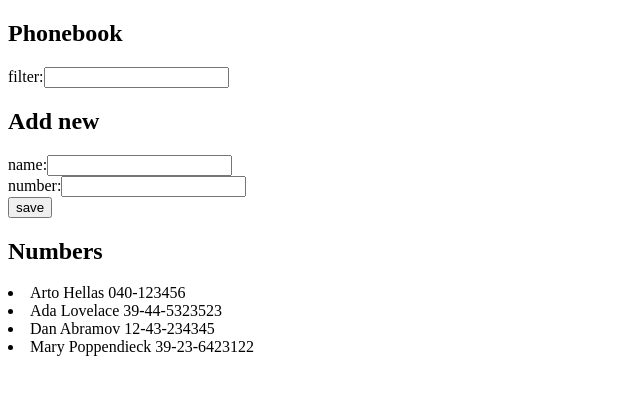
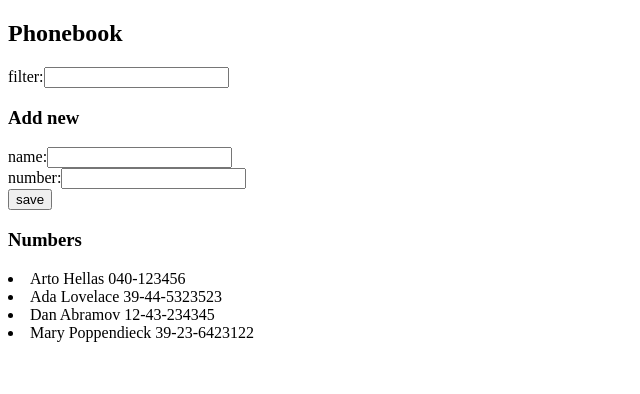
Before and after one commit to TeekkariTeemu/fullstack, a React (Create React App) app in the folder Osa2/puhelinluettelo/: page / in a window 1280 px wide. Shown: the top 394 px of the page, without its empty margins (0-640 px from the left). Built offline with nearby package versions, Linux system fonts and the light colour scheme.

Commit message:
2.10 Valmis

```diff
--- a/Osa2/puhelinluettelo/src/App.js
+++ b/Osa2/puhelinluettelo/src/App.js
@@ -1,11 +1,6 @@
 import { useState } from 'react'
-
-const Name = (props) => {
-  return (
-    <li>{props.name} {props.number}</li>
-  )}
-
-
+import List from './Components/List'
+import Filter from './Components/Filter'
 const App = () => {
   const [persons, setPersons] = useState([
     { name: 'Arto Hellas', number: '040-123456', id: 1 },
@@ -16,12 +11,7 @@ const App = () => {
   const [newName, setNewName] = useState('')
   const [newNumber, setNewNumber] = useState('')
   const [filter, setFilter] = useState('')
-  const [toShow, setToShow] = useState([
-    { name: 'Arto Hellas', number: '040-123456', id: 1 },
-    { name: 'Ada Lovelace', number: '39-44-5323523', id: 2 },
-    { name: 'Dan Abramov', number: '12-43-234345', id: 3 },
-    { name: 'Mary Poppendieck', number: '39-23-6423122', id: 4 }
-  ])
+  const [toShow, setToShow] = useState(persons)
 
   console.log("filter1", filter)
   const addName = (event) => {
@@ -57,15 +47,9 @@ const App = () => {
   return (
     <div>
       <h2>Phonebook</h2>
-      <div>
-        filter:
-        <input
-          value={filter}
-          onChange={handleFilter}
-        />
-        </div>
+      <Filter value={filter} onChange={handleFilter}/>
       <form onSubmit={addName}>
-      <h2>Add new</h2>
+      <h3>Add new</h3>
       <div>
         name:
         <input
@@ -83,10 +67,7 @@ const App = () => {
         <div><button type="submit">save</button></div>
 
       </form>
-      <h2>Numbers</h2>
-      {toShow.map(x =>
-          <Name key={x.id} name={x.name} number={x.number}/>
-        )}
+      <List toShow={toShow}/>
     </div>
   )
 
--- /dev/null
+++ b/Osa2/puhelinluettelo/src/Components/Filter.js
@@ -0,0 +1,16 @@
+const Filter = (props) => {
+    const { value, onChange } = props
+    console.log(props)
+    console.log({value})
+    console.log({onChange})
+    return (
+      <div>
+          filter:
+          <input
+            value={value}
+            onChange={onChange}
+          />
+        </div>
+    )}
+
+export default Filter
--- /dev/null
+++ b/Osa2/puhelinluettelo/src/Components/List.js
@@ -0,0 +1,19 @@
+const Name = (props) => {
+    return (
+      <li>{props.name} {props.number}</li>
+    )}
+
+
+const List = (props) => {
+    const { toShow } = props
+    return (
+      <div>
+        <h3>Numbers</h3>
+        {toShow.map(x =>
+            <Name key={x.id} name={x.name} number={x.number}/>
+          )}
+      </div>
+    )
+  }
+
+export default List
```
